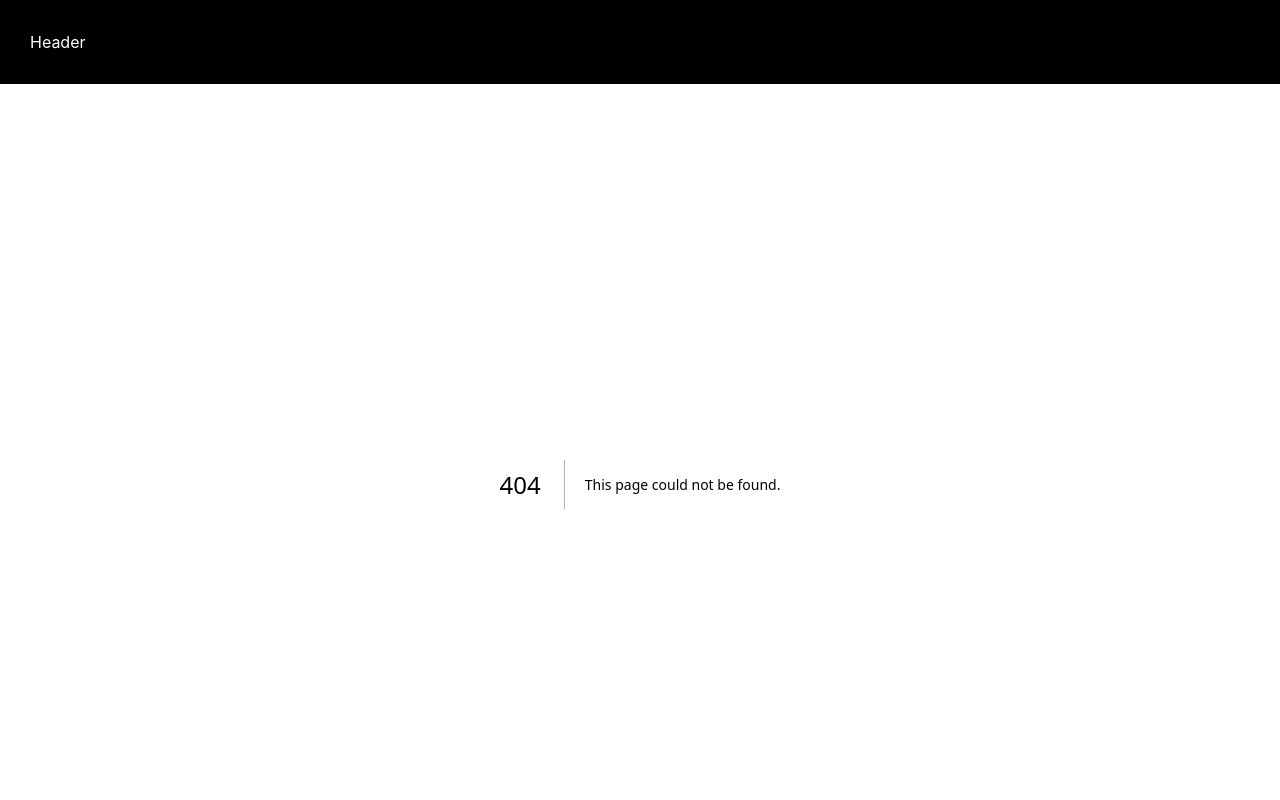
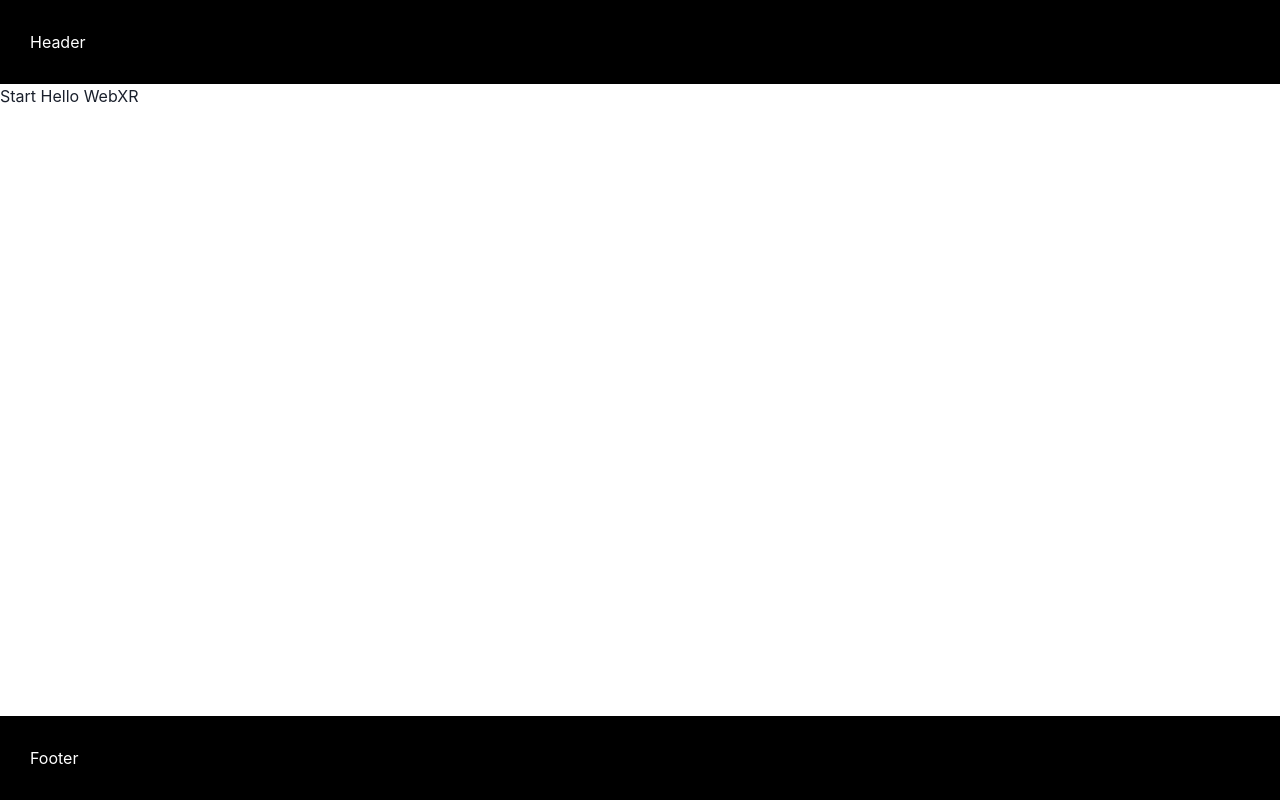
Before and after one commit to AlbedoUniversal/VR, a Next.js app: page /sec in a window 1280 px wide. Before the commit this address had no page. Shown: the top 800 px of the page. Built offline with nearby package versions, Linux system fonts and the light colour scheme.

Commit message:
feat: add new page

```diff
--- /dev/null
+++ b/pages/sec.tsx
@@ -0,0 +1,11 @@
+import { type GetStaticProps } from 'next';
+
+import SecPage from '@/modules/Second';
+
+const XRSecPage = () => <SecPage />;
+
+export const getStaticProps: GetStaticProps = async ({}) => ({
+	props: {},
+});
+
+export default XRSecPage;
--- /dev/null
+++ b/src/modules/Second/index.tsx
@@ -0,0 +1,102 @@
+import React, { useEffect } from 'react';
+import * as THREE from 'three';
+
+const SecPage = () => {
+	const startXR = async () => {
+		const canvas = document.createElement('canvas');
+		document.body.appendChild(canvas);
+		const gl = canvas.getContext('webgl', { xrCompatible: true });
+
+		const scene = new THREE.Scene();
+
+		// The cube will have a different color on each side.
+		const materials = [
+			new THREE.MeshBasicMaterial({ color: 0xff0000 }),
+			new THREE.MeshBasicMaterial({ color: 0x0000ff }),
+			new THREE.MeshBasicMaterial({ color: 0x00ff00 }),
+			new THREE.MeshBasicMaterial({ color: 0xff00ff }),
+			new THREE.MeshBasicMaterial({ color: 0x00ffff }),
+			new THREE.MeshBasicMaterial({ color: 0xffff00 }),
+		];
+
+		// Create the cube and add it to the demo scene.
+		const cube = new THREE.Mesh(new THREE.BufferGeometry(), materials);
+		cube.position.set(1, 1, 1);
+		scene.add(cube);
+
+		// Set up the WebGLRenderer, which handles rendering to the session's base layer.
+		const renderer = new THREE.WebGLRenderer({
+			alpha: true,
+			preserveDrawingBuffer: true,
+			canvas: canvas,
+			context: gl,
+		});
+		renderer.autoClear = false;
+
+		// The API directly updates the camera matrices.
+		// Disable matrix auto updates so three.js doesn't attempt
+		// to handle the matrices independently.
+		const camera = new THREE.PerspectiveCamera();
+		camera.matrixAutoUpdate = false;
+
+		// Initialize a WebXR session using "immersive-ar".
+		const session = await navigator.xr.requestSession('immersive-ar');
+		session.updateRenderState({
+			baseLayer: new XRWebGLLayer(session, gl),
+		});
+
+		// A 'local' reference space has a native origin that is located
+		// near the viewer's position at the time the session was created.
+		const referenceSpace = await session.requestReferenceSpace('local');
+
+		// Create a render loop that allows us to draw on the AR view.
+		const onXRFrame = (time, frame) => {
+			// Queue up the next draw request.
+			session.requestAnimationFrame(onXRFrame);
+
+			// Bind the graphics framebuffer to the baseLayer's framebuffer
+			gl.bindFramebuffer(
+				gl.FRAMEBUFFER,
+				session.renderState.baseLayer.framebuffer
+			);
+
+			// Retrieve the pose of the device.
+			// XRFrame.getViewerPose can return null while the session attempts to establish tracking.
+			const pose = frame.getViewerPose(referenceSpace);
+			if (pose) {
+				// In mobile AR, we only have one view.
+				const view = pose.views[0];
+
+				const viewport = session.renderState.baseLayer.getViewport(view);
+				renderer.setSize(viewport.width, viewport.height);
+
+				// Use the view's transform matrix and projection matrix to configure the THREE.camera.
+				camera.matrix.fromArray(view.transform.matrix);
+				camera.projectionMatrix.fromArray(view.projectionMatrix);
+				camera.updateMatrixWorld(true);
+
+				// Render the scene with THREE.WebGLRenderer.
+				renderer.render(scene, camera);
+			}
+		};
+		session.requestAnimationFrame(onXRFrame);
+	};
+
+	return (
+		<div>
+			<head>
+				<meta charset="UTF-8" />
+				<meta
+					name="viewport"
+					content="width=device-width, user-scalable=no, initial-scale=1.0, maximum-scale=1.0, minimum-scale=1.0"
+				/>
+				<title>Hello WebXR!</title>
+			</head>
+			<body>
+				<button onClick={startXR}>Start Hello WebXR</button>
+			</body>
+		</div>
+	);
+};
+
+export default SecPage;
```
